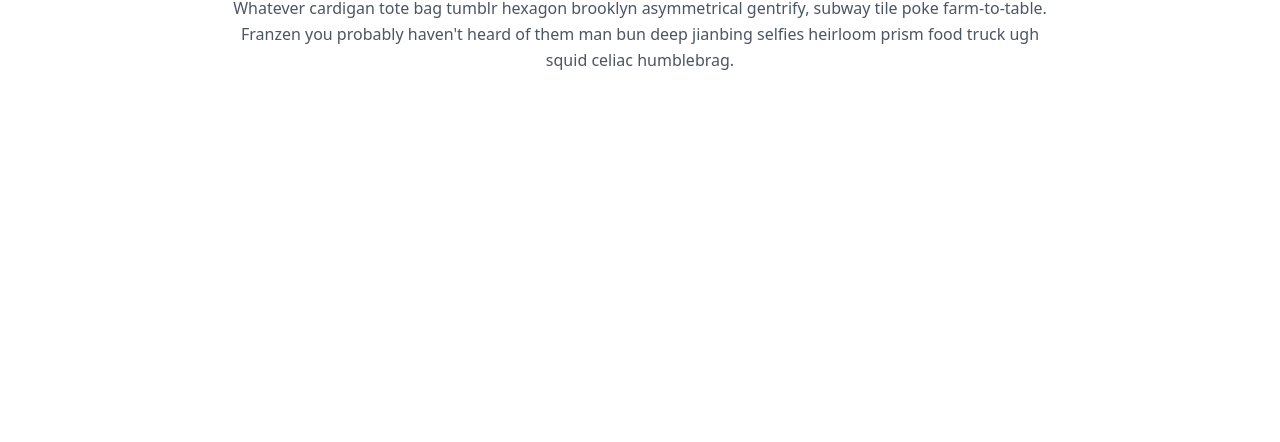
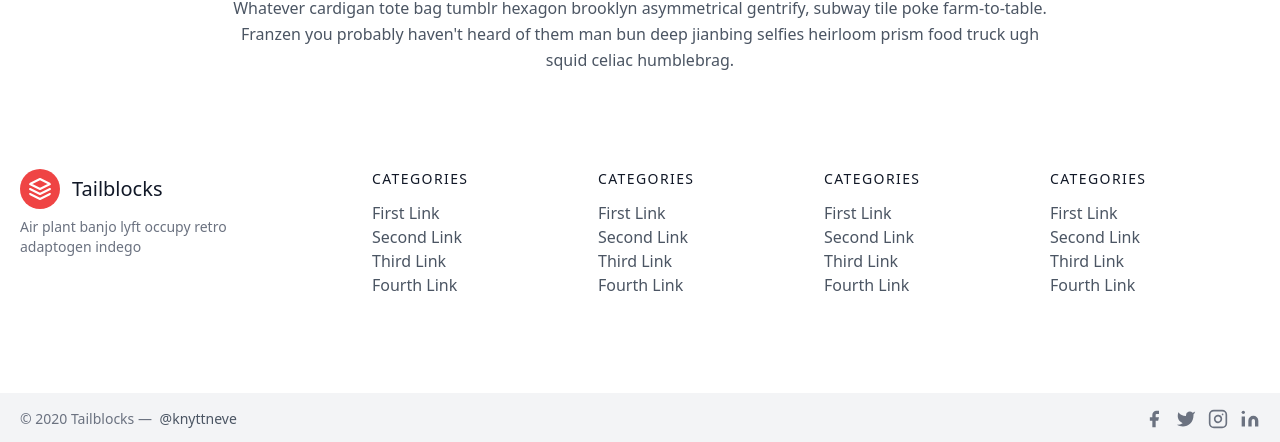
Before and after one commit to sahilpatel09/real-estate, a Vue app: page / in a window 1280 px wide. Shown: the part 1920-2362 px from the top of the page. Before the commit the page ends 1993 px from the top, so only its background shows below. Built offline with nearby package versions, Linux system fonts and the light colour scheme.

Commit message:
Add video to homepage

```diff
--- /dev/null
+++ b/src/components/Footer.vue
@@ -0,0 +1,116 @@
+<template>
+	<footer class="text-gray-600 body-font">
+  <div class="container px-5 py-24 mx-auto flex md:items-center lg:items-start md:flex-row md:flex-nowrap flex-wrap flex-col">
+    <div class="w-64 flex-shrink-0 md:mx-0 mx-auto text-center md:text-left">
+      <a class="flex title-font font-medium items-center md:justify-start justify-center text-gray-900">
+        <svg xmlns="http://www.w3.org/2000/svg" fill="none" stroke="currentColor" stroke-linecap="round" stroke-linejoin="round" stroke-width="2" class="w-10 h-10 text-white p-2 bg-red-500 rounded-full" viewBox="0 0 24 24">
+          <path d="M12 2L2 7l10 5 10-5-10-5zM2 17l10 5 10-5M2 12l10 5 10-5"></path>
+        </svg>
+        <span class="ml-3 text-xl">Tailblocks</span>
+      </a>
+      <p class="mt-2 text-sm text-gray-500">Air plant banjo lyft occupy retro adaptogen indego</p>
+    </div>
+    <div class="flex-grow flex flex-wrap md:pl-20 -mb-10 md:mt-0 mt-10 md:text-left text-center">
+      <div class="lg:w-1/4 md:w-1/2 w-full px-4">
+        <h2 class="title-font font-medium text-gray-900 tracking-widest text-sm mb-3">CATEGORIES</h2>
+        <nav class="list-none mb-10">
+          <li>
+            <a class="text-gray-600 hover:text-gray-800">First Link</a>
+          </li>
+          <li>
+            <a class="text-gray-600 hover:text-gray-800">Second Link</a>
+          </li>
+          <li>
+            <a class="text-gray-600 hover:text-gray-800">Third Link</a>
+          </li>
+          <li>
+            <a class="text-gray-600 hover:text-gray-800">Fourth Link</a>
+          </li>
+        </nav>
+      </div>
+      <div class="lg:w-1/4 md:w-1/2 w-full px-4">
+        <h2 class="title-font font-medium text-gray-900 tracking-widest text-sm mb-3">CATEGORIES</h2>
+        <nav class="list-none mb-10">
+          <li>
+            <a class="text-gray-600 hover:text-gray-800">First Link</a>
+          </li>
+          <li>
+            <a class="text-gray-600 hover:text-gray-800">Second Link</a>
+          </li>
+          <li>
+            <a class="text-gray-600 hover:text-gray-800">Third Link</a>
+          </li>
+          <li>
+            <a class="text-gray-600 hover:text-gray-800">Fourth Link</a>
+          </li>
+        </nav>
+      </div>
+      <div class="lg:w-1/4 md:w-1/2 w-full px-4">
+        <h2 class="title-font font-medium text-gray-900 tracking-widest text-sm mb-3">CATEGORIES</h2>
+        <nav class="list-none mb-10">
+          <li>
+            <a class="text-gray-600 hover:text-gray-800">First Link</a>
+          </li>
+          <li>
+            <a class="text-gray-600 hover:text-gray-800">Second Link</a>
+          </li>
+          <li>
+            <a class="text-gray-600 hover:text-gray-800">Third Link</a>
+          </li>
+          <li>
+            <a class="text-gray-600 hover:text-gray-800">Fourth Link</a>
+          </li>
+        </nav>
+      </div>
+      <div class="lg:w-1/4 md:w-1/2 w-full px-4">
+        <h2 class="title-font font-medium text-gray-900 tracking-widest text-sm mb-3">CATEGORIES</h2>
+        <nav class="list-none mb-10">
+          <li>
+            <a class="text-gray-600 hover:text-gray-800">First Link</a>
+          </li>
+          <li>
+            <a class="text-gray-600 hover:text-gray-800">Second Link</a>
+          </li>
+          <li>
+            <a class="text-gray-600 hover:text-gray-800">Third Link</a>
+          </li>
+          <li>
+            <a class="text-gray-600 hover:text-gray-800">Fourth Link</a>
+          </li>
+        </nav>
+      </div>
+    </div>
+  </div>
+  <div class="bg-gray-100">
+    <div class="container mx-auto py-4 px-5 flex flex-wrap flex-col sm:flex-row">
+      <p class="text-gray-500 text-sm text-center sm:text-left">© 2020 Tailblocks —
+        <a href="https://twitter.com/knyttneve" rel="noopener noreferrer" class="text-gray-600 ml-1" target="_blank">@knyttneve</a>
+      </p>
+      <span class="inline-flex sm:ml-auto sm:mt-0 mt-2 justify-center sm:justify-start">
+        <a class="text-gray-500">
+          <svg fill="currentColor" stroke-linecap="round" stroke-linejoin="round" stroke-width="2" class="w-5 h-5" viewBox="0 0 24 24">
+            <path d="M18 2h-3a5 5 0 00-5 5v3H7v4h3v8h4v-8h3l1-4h-4V7a1 1 0 011-1h3z"></path>
+          </svg>
+        </a>
+        <a class="ml-3 text-gray-500">
+          <svg fill="currentColor" stroke-linecap="round" stroke-linejoin="round" stroke-width="2" class="w-5 h-5" viewBox="0 0 24 24">
+            <path d="M23 3a10.9 10.9 0 01-3.14 1.53 4.48 4.48 0 00-7.86 3v1A10.66 10.66 0 013 4s-4 9 5 13a11.64 11.64 0 01-7 2c9 5 20 0 20-11.5a4.5 4.5 0 00-.08-.83A7.72 7.72 0 0023 3z"></path>
+          </svg>
+        </a>
+        <a class="ml-3 text-gray-500">
+          <svg fill="none" stroke="currentColor" stroke-linecap="round" stroke-linejoin="round" stroke-width="2" class="w-5 h-5" viewBox="0 0 24 24">
+            <rect width="20" height="20" x="2" y="2" rx="5" ry="5"></rect>
+            <path d="M16 11.37A4 4 0 1112.63 8 4 4 0 0116 11.37zm1.5-4.87h.01"></path>
+          </svg>
+        </a>
+        <a class="ml-3 text-gray-500">
+          <svg fill="currentColor" stroke="currentColor" stroke-linecap="round" stroke-linejoin="round" stroke-width="0" class="w-5 h-5" viewBox="0 0 24 24">
+            <path stroke="none" d="M16 8a6 6 0 016 6v7h-4v-7a2 2 0 00-2-2 2 2 0 00-2 2v7h-4v-7a6 6 0 016-6zM2 9h4v12H2z"></path>
+            <circle cx="4" cy="4" r="2" stroke="none"></circle>
+          </svg>
+        </a>
+      </span>
+    </div>
+  </div>
+</footer>
+</template>
--- a/src/components/Header_new.vue
+++ b/src/components/Header_new.vue
@@ -1,7 +1,8 @@
 <template>
-<header id="header" class=""><div class="">
-	<video  class="video-background" src="@/assets/homepage.mp4" autoplay loop></video>
-<!-- <img src="@/assets/living.jpeg" class="video-background"> -->
+<header id="header" class=""><div class="relative">
+	<video class="video-background" autoplay>
+		<source src="@/assets/homepage.mp4" type="video/mp4">
+	</video>
 	<div class="overlay">
 	<div class="py-3 px-3 md:px-16">
     <Head/>
@@ -19,7 +20,7 @@
 .video-background { /* class name used in javascript too */
     width: 100%; /* width needs to be set to 100% */
     height: 100vh; /* height needs to be set to 100% */
-    position: fixed;
+    position: absolute;
     left: 0;
     top: 0;
     z-index: -1;
--- a/src/views/Home.vue
+++ b/src/views/Home.vue
@@ -1,10 +1,12 @@
 <template>
 <Newhead />
 <Aminities />
+<Footer/>
 </template>
 
 <script setup>
 import Aminities from '../components/Aminities.vue'
 import Newhead from '../components/Header_new.vue'
+import Footer from '../components/Footer.vue'
 
 </script>
```
